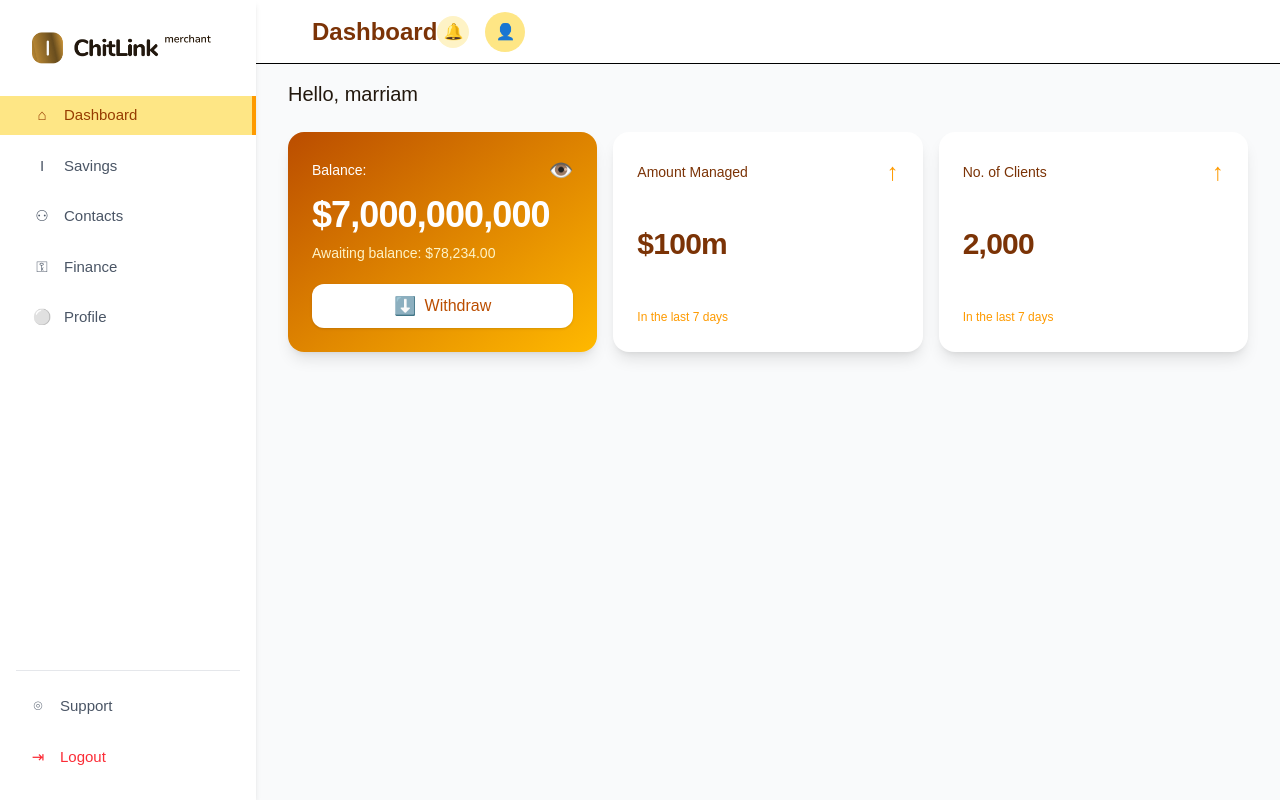
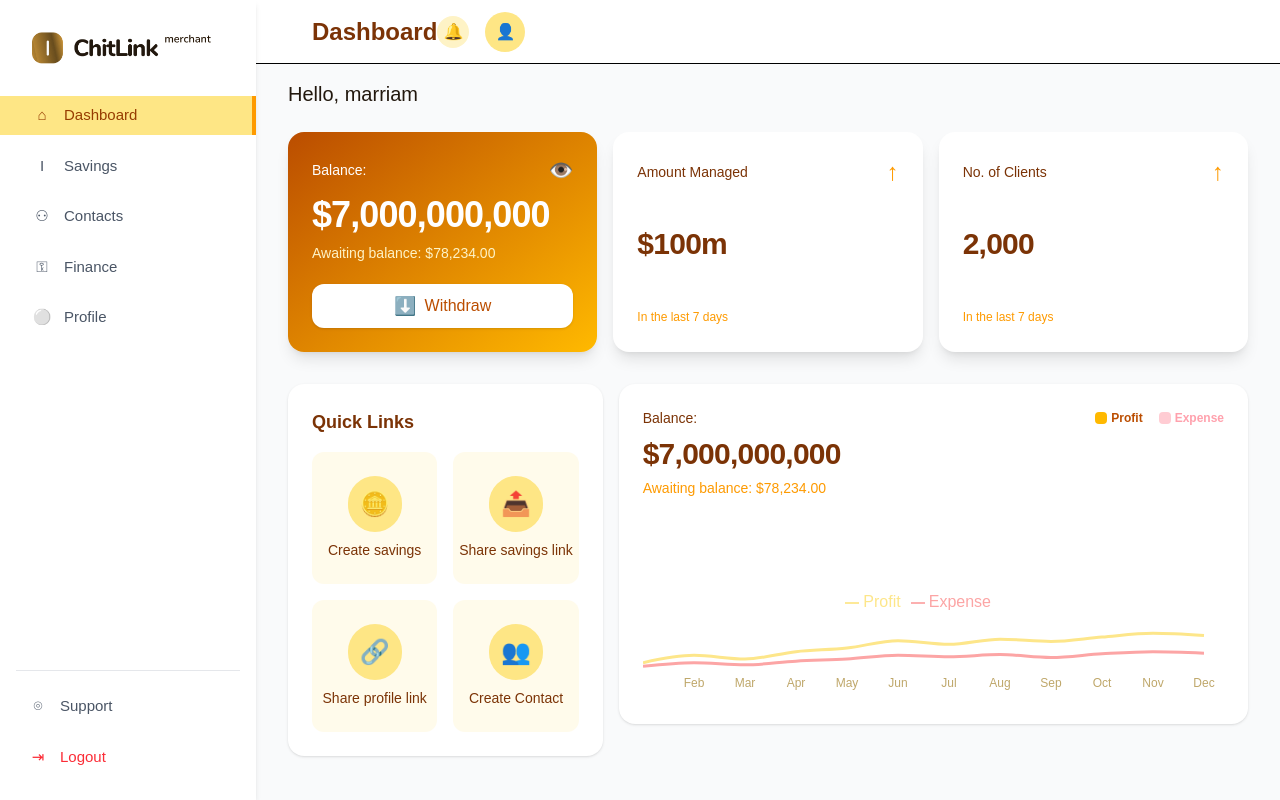
Before and after one commit to Tomtiko04/ChitLinkP, a React (Vite) app: page / in a window 1280 px wide. Built offline with nearby package versions, Linux system fonts and the light colour scheme; the HTML template or start-up script is replaced by a standard one.

Commit message:
Dashboard Quick action and Balance graph

```diff
--- a/package.json
+++ b/package.json
@@ -16,7 +16,8 @@
     "prop-types": "^15.8.1",
     "react": "^19.1.0",
     "react-dom": "^19.1.0",
-    "react-router-dom": "^7.5.3"
+    "react-router-dom": "^7.5.3",
+    "recharts": "^2.15.3"
   },
   "devDependencies": {
     "@eslint/js": "^9.25.0",
--- /dev/null
+++ b/src/components/BalanceGraphCard.jsx
@@ -0,0 +1,50 @@
+import React from 'react';
+import { LineChart, Line, XAxis, YAxis, Tooltip, ResponsiveContainer, Legend } from 'recharts';
+
+const data = [
+  { month: 'Jan', profit: 1000, expense: 500 },
+  { month: 'Feb', profit: 2000, expense: 1000 },
+  { month: 'Mar', profit: 1500, expense: 700 },
+  { month: 'Apr', profit: 2500, expense: 1200 },
+  { month: 'May', profit: 3000, expense: 1500 },
+  { month: 'Jun', profit: 4000, expense: 2000 },
+  { month: 'Jul', profit: 3500, expense: 1800 },
+  { month: 'Aug', profit: 4200, expense: 2100 },
+  { month: 'Sep', profit: 3900, expense: 1700 },
+  { month: 'Oct', profit: 4500, expense: 2200 },
+  { month: 'Nov', profit: 5000, expense: 2500 },
+  { month: 'Dec', profit: 4700, expense: 2300 },
+];
+
+export default function BalanceGraphCard() {
+  return (
+    <div className="bg-white rounded-2xl p-6 shadow flex flex-col w-full max-w-2xl min-h-[340px]">
+      <div className="flex items-center justify-between mb-2">
+        <span className="text-sm font-medium text-amber-900">Balance:</span>
+        <div className="flex items-center gap-4">
+          <span className="flex items-center text-xs text-amber-700 font-semibold"><span className="w-3 h-3 rounded-sm bg-amber-400 inline-block mr-1"></span>Profit</span>
+          <span className="flex items-center text-xs text-rose-300 font-semibold"><span className="w-3 h-3 rounded-sm bg-rose-200 inline-block mr-1"></span>Expense</span>
+        </div>
+      </div>
+      <div className="mb-1">
+        <span className="text-3xl font-bold tracking-tight text-amber-900">$7,000,000,000</span>
+      </div>
+      <div className="mb-4">
+        <span className="text-sm text-amber-500">Awaiting balance: $78,234.00</span>
+      </div>
+      {/* Real Graph with Recharts */}
+      <div className="flex-1 flex flex-col justify-end min-h-[180px]">
+        <ResponsiveContainer width="100%" height={120}>
+          <LineChart data={data} margin={{ top: 10, right: 20, left: 0, bottom: 0 }}>
+            <XAxis dataKey="month" tick={{ fill: '#bfa76a', fontSize: 12 }} axisLine={false} tickLine={false} />
+            <YAxis hide />
+            <Tooltip />
+            <Legend verticalAlign="top" height={36} iconType="plainline"/>
+            <Line type="monotone" dataKey="profit" stroke="#FDE68A" strokeWidth={3} dot={false} name="Profit" />
+            <Line type="monotone" dataKey="expense" stroke="#FCA5A5" strokeWidth={3} dot={false} name="Expense" />
+          </LineChart>
+        </ResponsiveContainer>
+      </div>
+    </div>
+  );
+}
--- /dev/null
+++ b/src/components/QuickLinks.jsx
@@ -0,0 +1,28 @@
+import React from 'react';
+
+const links = [
+  { label: 'Create savings', icon: '🪙' },
+  { label: 'Share savings link', icon: '📤' },
+  { label: 'Share profile link', icon: '🔗' },
+  { label: 'Create Contact', icon: '👥' },
+];
+
+export default function QuickLinks() {
+  return (
+    <div className="bg-white rounded-2xl p-6 shadow flex flex-col w-full max-w-md min-h-[340px]">
+      <h2 className="text-amber-900 text-lg font-semibold mb-4">Quick Links</h2>
+      <div className="grid grid-cols-2 gap-4">
+        {links.map((link, idx) => (
+          <button
+            key={idx}
+            className="flex flex-col items-center justify-center bg-amber-50 rounded-xl py-6 transition hover:bg-amber-100 focus:outline-none focus:ring-2 focus:ring-amber-400"
+            aria-label={link.label}
+          >
+            <span className="bg-amber-200 text-amber-700 rounded-full p-3 mb-2 text-2xl">{link.icon}</span>
+            <span className="text-amber-900 font-medium text-sm">{link.label}</span>
+          </button>
+        ))}
+      </div>
+    </div>
+  );
+}
--- a/src/pages/Dashboard.jsx
+++ b/src/pages/Dashboard.jsx
@@ -1,6 +1,8 @@
 import React from 'react'
 import BalanceCard from '../components/BalanceCard';
 import DashboardStatCard from '../components/DashboardStatCard';
+import QuickLinks from '../components/QuickLinks';
+import BalanceGraphCard from '../components/BalanceGraphCard';
 
 const statCards = [
   {
@@ -35,6 +37,14 @@ export default function Dashboard() {
         ))}
       </div>
       {/* In a flex Quick links and balance graph goes here*/}
+      <div className="flex flex-col lg:flex-row gap-4 mt-8 w-full">
+        <div className="flex-1 max-w-md w-full">
+          <QuickLinks />
+        </div>
+        <div className="flex-[2] w-full">
+          <BalanceGraphCard />
+        </div>
+      </div>
     </div>
   );
 }
```
Also changed, not shown: 1 other file (tests, documents, lock files or other folders).
